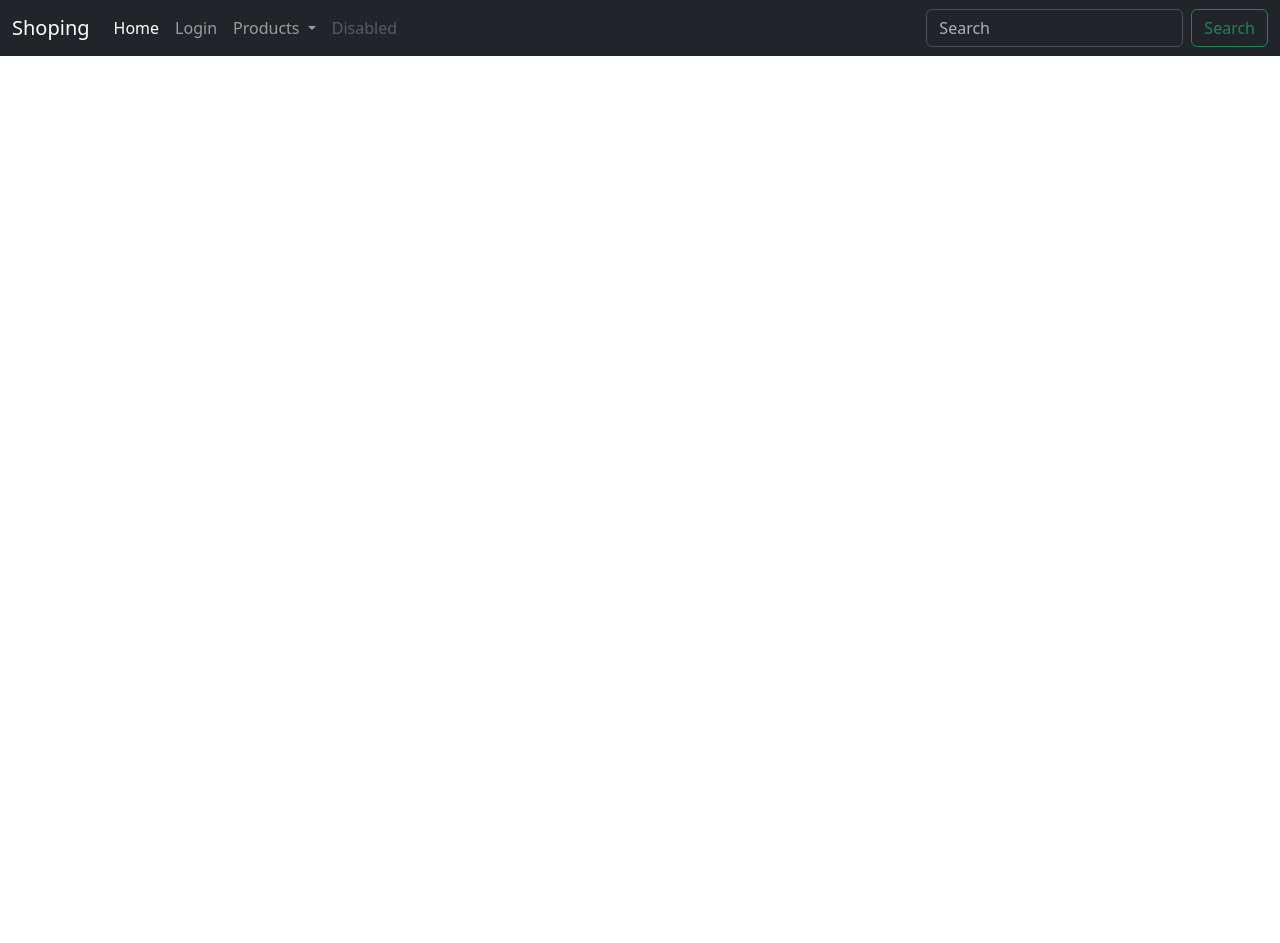
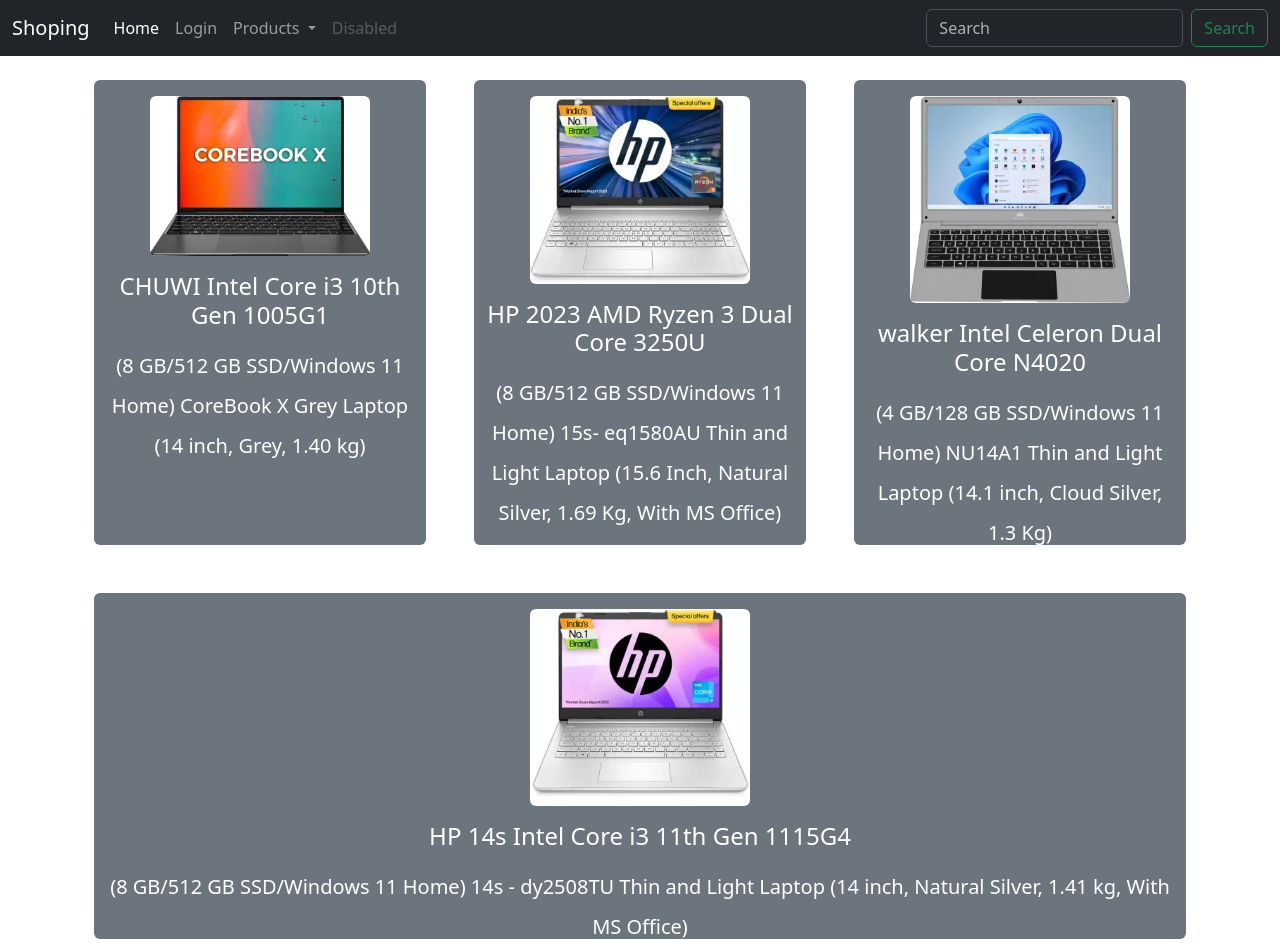
Before and after one commit to MaheshwariButle07/website-using-bootstrap, a plain HTML site: page index.html in a window 1280 px wide. Before the commit the page ends 800 px from the top, so only its background shows below. Drawn offline with nearby package versions, Linux system fonts and the light colour scheme.

Commit message:
added laptop page

```diff
--- a/index.html
+++ b/index.html
@@ -3,8 +3,16 @@
 <head>
     <meta charset="UTF-8">
     <meta name="viewport" content="width=device-width, initial-scale=1.0">
-    <title></title>
+    <title>shop</title>
+
+    <style>
+      .img-height{
+        width: 220px;
+      }
+    </style>
+
     <link href="https://cdn.jsdelivr.net/npm/bootstrap@5.3.3/dist/css/bootstrap.min.css" rel="stylesheet" integrity="sha384-QWTKZyjpPEjISv5WaRU9OFeRpok6YctnYmDr5pNlyT2bRjXh0JMhjY6hW+ALEwIH" crossorigin="anonymous">
+
 </head>
 <body>
 
@@ -47,9 +55,41 @@
 
 
 
-      <div>
+      <div class="container text-center fs-1">
 
+        <div class="row ">
 
+        <div class="col rounded bg-secondary text-white lh-1 m-4" >
+
+          <img class="m-3 rounded img-height" src="./images/laptop1.webp">
+          <h4>CHUWI Intel Core i3 10th Gen 1005G1</h4>
+          <span class="fs-5 ">(8 GB/512 GB SSD/Windows 11 Home) CoreBook X Grey Laptop  (14 inch, Grey, 1.40 kg)</span>
+
+        </div>
+
+        <div class="col rounded bg-secondary text-white lh-1 m-4">
+
+          <img class="m-3 rounded img-height" src="./images/laptop2.webp">
+          <h4>HP 2023 AMD Ryzen 3 Dual Core 3250U</h4>
+          <span class="fs-5 "> (8 GB/512 GB SSD/Windows 11 Home) 15s- eq1580AU Thin and Light Laptop  (15.6 Inch, Natural Silver, 1.69 Kg, With MS Office)</span>
+        </div>
+
+        <div class="col rounded bg-secondary text-white lh-1 m-4">
+
+          <img class="m-3 rounded img-height" src="./images/laptop3.webp">
+          <h4>walker Intel Celeron Dual Core N4020</h4>
+          <span class="fs-5 ">(4 GB/128 GB SSD/Windows 11 Home) NU14A1 Thin and Light Laptop  (14.1 inch, Cloud Silver, 1.3 Kg)</span>
+        </div>
+
+        <div class="col rounded bg-secondary text-white lh-1 m-4">
+
+          <img class="m-3 rounded img-height" src="./images/laptop4.webp">
+          <h4>HP 14s Intel Core i3 11th Gen 1115G4 </h4>
+          <span class="fs-5 "> (8 GB/512 GB SSD/Windows 11 Home) 14s - dy2508TU Thin and Light Laptop  (14 inch, Natural Silver, 1.41 kg, With MS Office)</span>
+
+        </div>
+
+        </div>
 
       </div>
 
```
Also changed, not shown: images/laptop1.webp (added), images/laptop2.webp (added), images/laptop3.webp (added), images/laptop4.webp (added).
